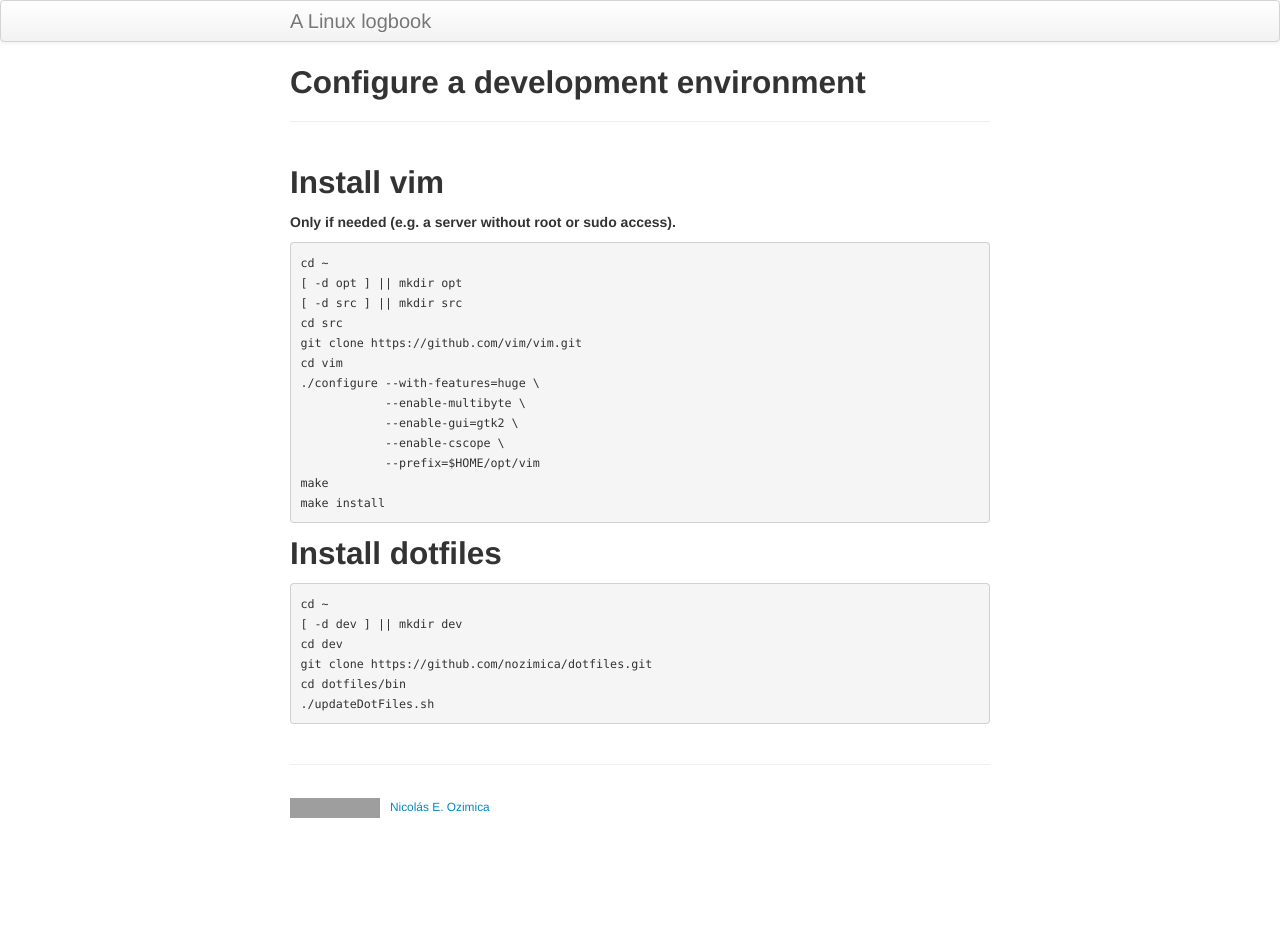
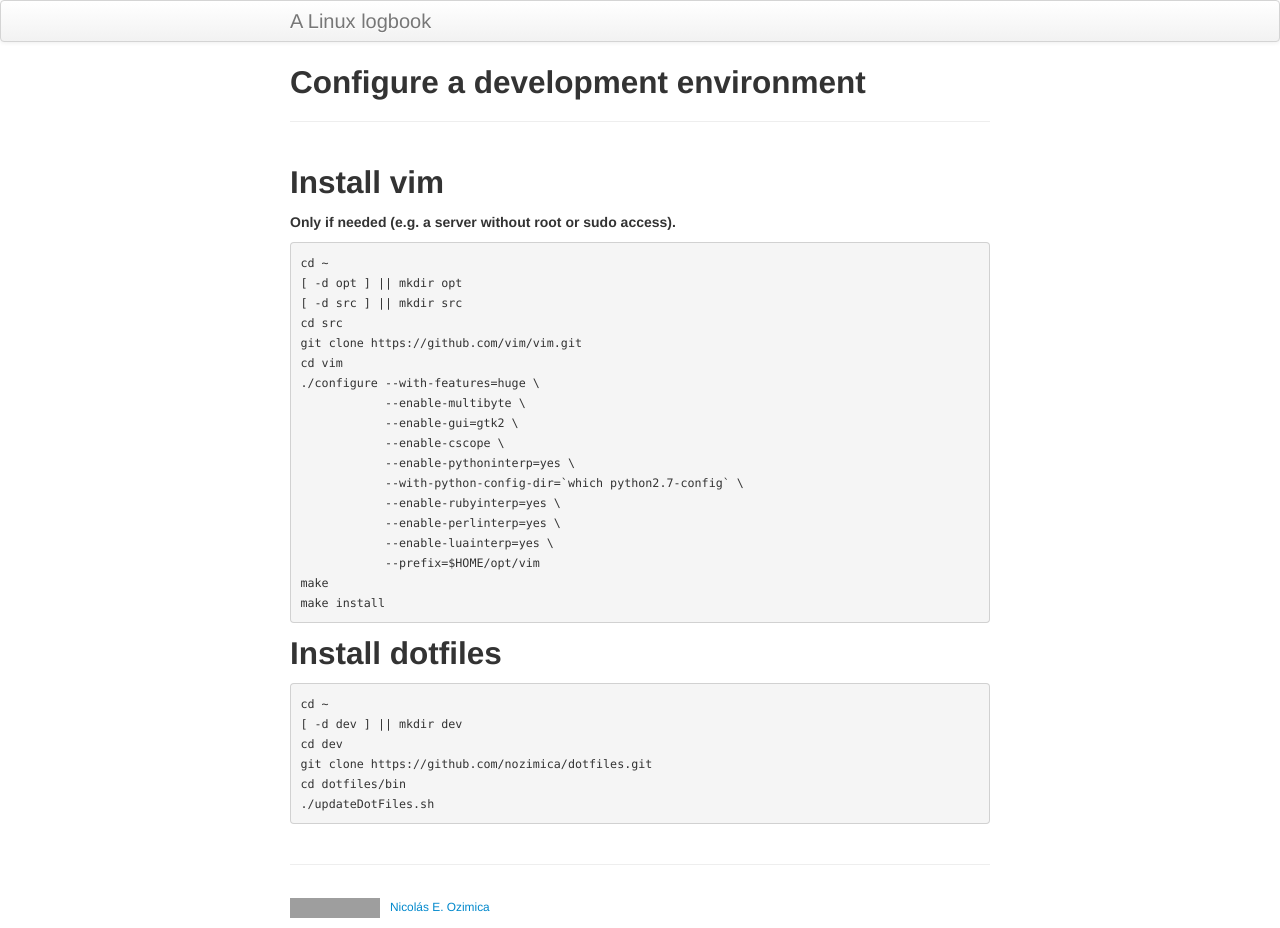
Before and after one commit to nozimica/nozimica.github.io, a Jekyll site: the page built from pages/devenv_configs.md, in a window 1280 px wide. Built offline with Jekyll 4.4.1, drawn with Linux system fonts in a browser that asks for light colours; before the commit the page ends 900 px from its top, so only the background shows below that; grey boxes are pictures that could not be loaded.

Commit message:
Improve vim configure script.

```diff
--- a/pages/devenv_configs.md
+++ b/pages/devenv_configs.md
@@ -18,6 +18,11 @@ Install vim
                 --enable-multibyte \
                 --enable-gui=gtk2 \
                 --enable-cscope \
+                --enable-pythoninterp=yes \
+                --with-python-config-dir=`which python2.7-config` \
+                --enable-rubyinterp=yes \
+                --enable-perlinterp=yes \
+                --enable-luainterp=yes \
                 --prefix=$HOME/opt/vim
     make
     make install
```
